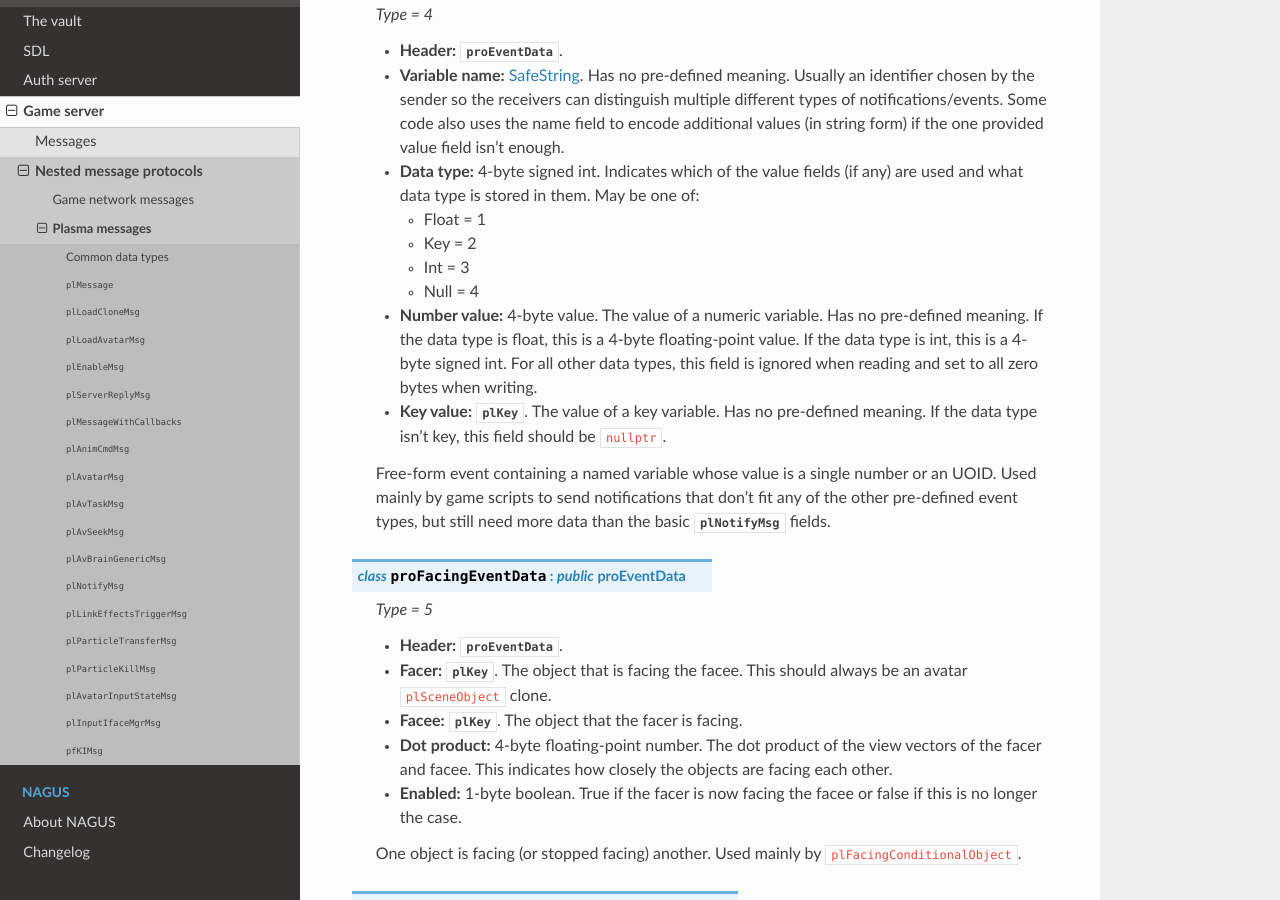
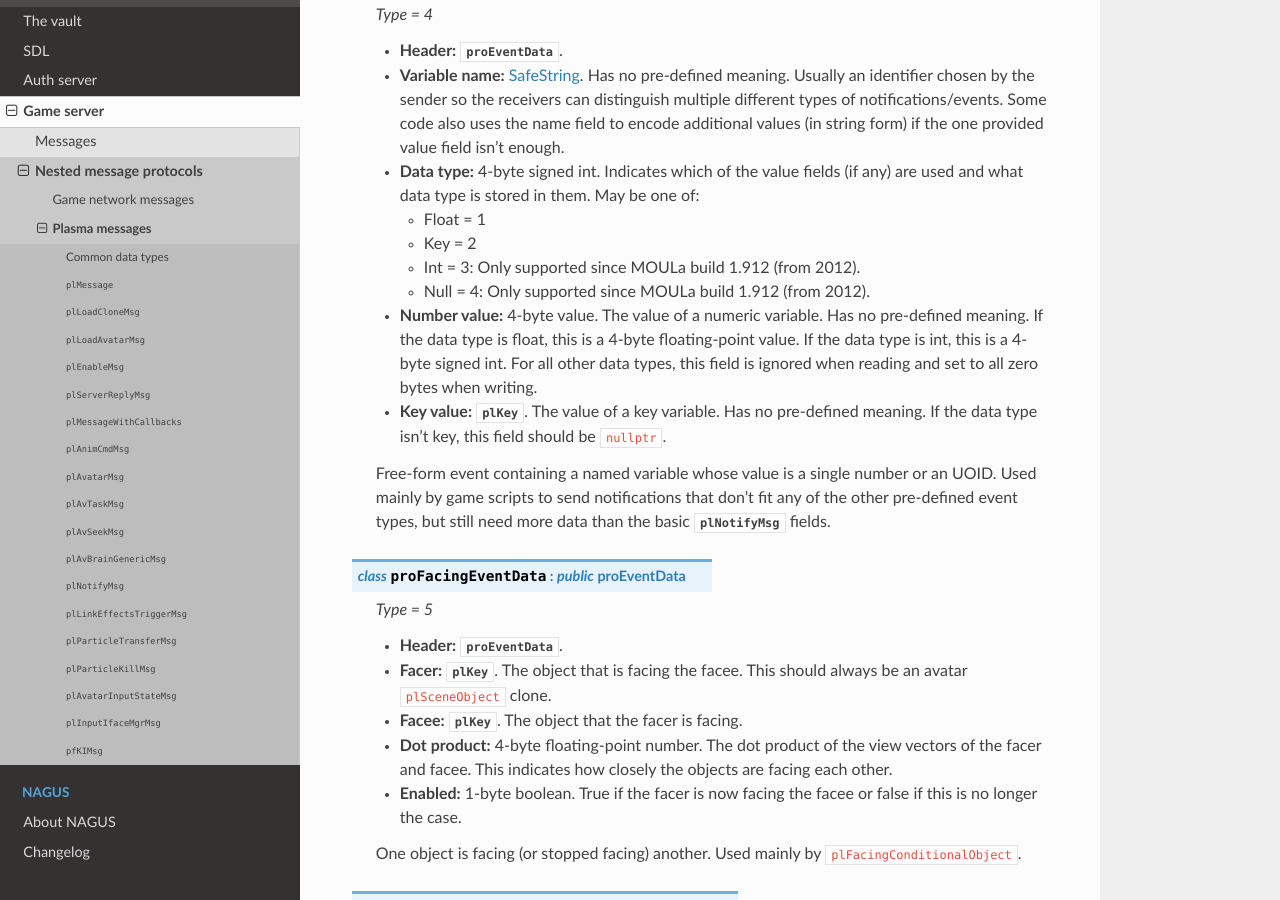
Before and after one commit to dgelessus/NAGUS, a Sphinx documentation site: the page built from docs/uru/game_server/plasma_messages.rst, in a window 1280 px wide and 900 px high, scrolled down 16292 px. Built offline with Sphinx 7.4.7 and the Read the Docs theme 2.0.0, drawn with Linux system fonts in a browser that asks for light colours.

Commit message:
Document when proVariableEventData types Int and Null were added

```diff
--- a/docs/uru/game_server/plasma_messages.rst
+++ b/docs/uru/game_server/plasma_messages.rst
@@ -891,8 +891,8 @@ Avatar tasks
 
     * Float = 1
     * Key = 2
-    * Int = 3
-    * Null = 4
+    * Int = 3: Only supported since MOULa build 1.912 (from 2012).
+    * Null = 4: Only supported since MOULa build 1.912 (from 2012).
   * **Number value:** 4-byte value.
     The value of a numeric variable.
     Has no pre-defined meaning.
```
